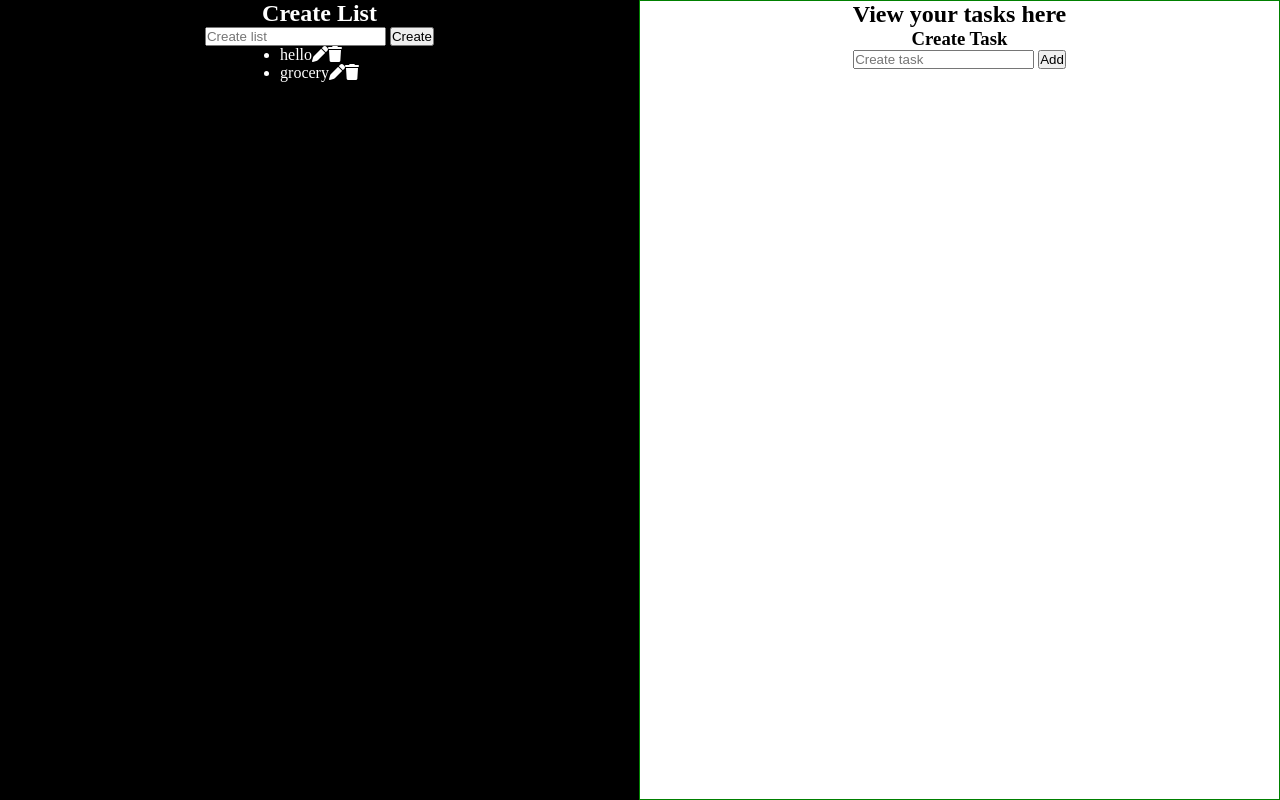
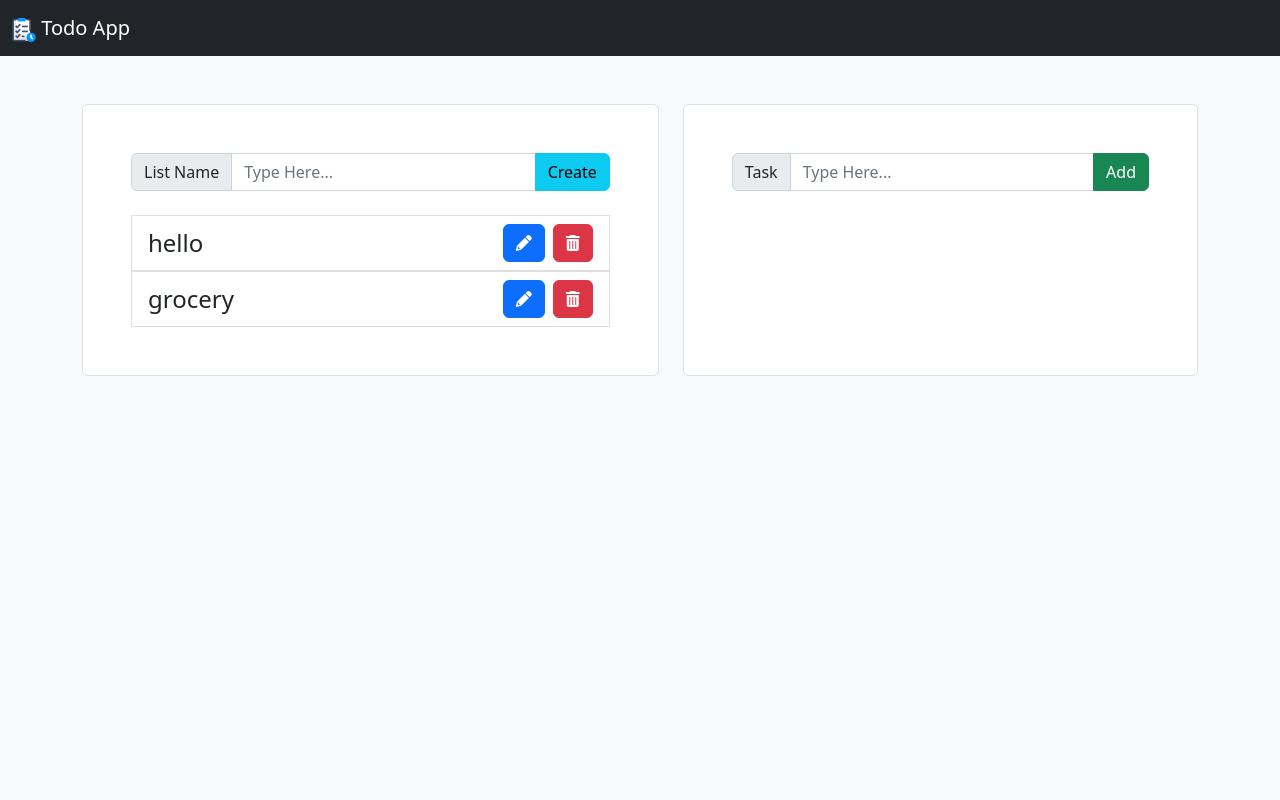
Before and after one commit to sidanand67/todo-app, a plain HTML site: page index.html in a window 1280 px wide. Drawn offline with nearby package versions, Linux system fonts and the light colour scheme.

Commit message:
Add bootstrap design

```diff
--- a/index.html
+++ b/index.html
@@ -1,47 +1,102 @@
 <!DOCTYPE html>
 <html lang="en">
     <head>
-    <meta charset="UTF-8">
-    <meta http-equiv="X-UA-Compatible" content="IE=edge">
-    <meta name="viewport" content="width=device-width, initial-scale=1.0">
+        <meta charset="UTF-8" />
+        <meta http-equiv="X-UA-Compatible" content="IE=edge" />
+        <meta name="viewport" content="width=device-width, initial-scale=1.0" />
 
         <title>Todo App</title>
 
-    <link rel="stylesheet" href="https://cdnjs.cloudflare.com/ajax/libs/font-awesome/6.2.0/css/all.min.css" integrity="sha512-xh6O/CkQoPOWDdYTDqeRdPCVd1SpvCA9XXcUnZS2FmJNp1coAFzvtCN9BmamE+4aHK8yyUHUSCcJHgXloTyT2A==" crossorigin="anonymous" referrerpolicy="no-referrer" />
+        <link
+            rel="stylesheet"
+            href="https://cdnjs.cloudflare.com/ajax/libs/font-awesome/6.2.0/css/all.min.css"
+            integrity="sha512-xh6O/CkQoPOWDdYTDqeRdPCVd1SpvCA9XXcUnZS2FmJNp1coAFzvtCN9BmamE+4aHK8yyUHUSCcJHgXloTyT2A=="
+            crossorigin="anonymous"
+            referrerpolicy="no-referrer"
+        />
 
-    <link rel="stylesheet" href="./style.css">
+        <link
+            href="https://cdn.jsdelivr.net/npm/bootstrap@5.2.1/dist/css/bootstrap.min.css"
+            rel="stylesheet"
+            integrity="sha384-iYQeCzEYFbKjA/T2uDLTpkwGzCiq6soy8tYaI1GyVh/UjpbCx/TYkiZhlZB6+fzT"
+            crossorigin="anonymous"
+        />
+
+        <link rel="stylesheet" href="./style.css" />
     </head>
-<body>
+    <body class="bg-light">
+        <div class="container-fluid p-0 mb-5">
+            <nav class="navbar navbar-dark bg-dark mb-5">
+                <div class="container-fluid">
+                    <a class="navbar-brand text-white" href="#">
+                        <img
+                            src="./tasks.png"
+                            alt="Logo"
+                            width="24"
+                            height="24"
+                            class="d-inline-block align-text-middle"
+                        />
+                        Todo App
+                    </a>
+                </div>
+            </nav>
 
-    <div class="container">
-        <section id="list-component" class="left-container">
-            <h1>Create List</h1>
-            <form onsubmit="event.preventDefault()">
-                <input type="text" id="list-input" placeholder="Create list">
-                <button id="create-list-btn">Create</button>
+            <div class="container d-md-flex justify-content-between">
+                <section id="list-component" class="bg-white border rounded p-5 flex-fill me-md-4">
+                    <form onsubmit="event.preventDefault()" class="mb-4">
+                        <div class="input-group mb-3">
+                            <span
+                                class="input-group-text"
+                                id="inputGroup-sizing-default"
+                                >List Name</span
+                            >
+                            <input
+                                type="text"
+                                class="form-control"
+                                id="list-input"
+                                placeholder="Type Here..."
+                            />
+                            <button class="btn btn-info" id="create-list-btn">
+                                Create
+                            </button>
+                        </div>
                     </form>
 
                     <section>
-                <ul id="list-render">
-
-                </ul>
+                        <ul id="list-render" class="list-group"></ul>
                     </section>
                 </section>
 
-        <section id="task-component" class="right-container">
-            <h1>View your tasks here</h1>
-            <h3>Create Task</h3>
-            <form onsubmit="event.preventDefault()">
-                <input type="text" id="task-input" placeholder="Create task">
-                <button id="add-btn">Add</button>
+                <section id="task-component" class="bg-white border rounded p-5 flex-fill">
+                    <form onsubmit="event.preventDefault()" class="mb-4">
+                        <div class="input-group mb-3">
+                            <span
+                                class="input-group-text"
+                            >
+                                Task
+                            </span>
+                            <input
+                                type="text"
+                                class="form-control"
+                                id="task-input"
+                                placeholder="Type Here..."
+                            />
+                            <button class="btn btn-success" id="add-btn">
+                                Add
+                            </button>
+                        </div>
                     </form>
                     <section>
-                <ul id="task-list">
-
-                </ul>
+                        <ul id="task-list" class="list-group"></ul>
                     </section>
                 </section>
             </div>
+        </div>
         <script src="./script.js"></script>
+        <script
+            src="https://cdn.jsdelivr.net/npm/bootstrap@5.2.1/dist/js/bootstrap.bundle.min.js"
+            integrity="sha384-u1OknCvxWvY5kfmNBILK2hRnQC3Pr17a+RTT6rIHI7NnikvbZlHgTPOOmMi466C8"
+            crossorigin="anonymous"
+        ></script>
     </body>
 </html>
--- a/script.js
+++ b/script.js
@@ -117,19 +117,25 @@ const todoApp = (
             viewLists(){
                 listRenderEl.innerHTML = "";
                 lists.map(list => {
+                    let listDiv = document.createElement('div');
                     let listEl = document.createElement("li");
-                    let listNameEl = document.createElement("span");
-                    listEl.setAttribute("id", list.id);
+                    let listNameEl = document.createElement("p");
+                    listDiv.setAttribute("id", list.id);
                     listNameEl.textContent = list.listName;
 
-                    let editIcon = document.createElement("i");
-                    let delIcon = document.createElement("i");
+                    let editIcon = document.createElement("button");
+                    let delIcon = document.createElement("button");
 
-                    editIcon.classList.add("fa-solid", "fa-pen");
-                    delIcon.classList.add("fa-solid", "fa-trash");
+                    listEl.classList.add('list-group-item', 'd-flex', 'align-items-center');
+                    listNameEl.classList.add('fs-4', 'm-0', 'me-auto');
+                    editIcon.classList.add('btn', 'btn-primary', 'me-2');
+                    editIcon.innerHTML = `<i class="fa-solid fa-pencil"></i>`;
+                    delIcon.innerHTML = `<i class="fa-solid fa-trash-can"></i>`;
+                    delIcon.classList.add('btn', 'btn-danger');
 
                     listEl.append(listNameEl, editIcon, delIcon);
-                    listRenderEl.append(listEl);
+                    listDiv.append(listEl);
+                    listRenderEl.appendChild(listDiv);
                     listInputEl.value = "";
 
                     editIcon.addEventListener('click', () => {
@@ -146,18 +152,24 @@ const todoApp = (
             displayList(listId){
                 taskListEl.innerHTML = "";
                 lists.filter(list => list.id == listId)[0].tasks.map(task => {
+                    let taskDiv = document.createElement('div');
                     let taskContainerEl = document.createElement("li");
                     let checkBoxEl = document.createElement('input');
-                    let taskEl = document.createElement("span");
-                    let editIcon = document.createElement("i");
-                    let delIcon = document.createElement("i");
+                    let taskEl = document.createElement("p");
+                    let editIcon = document.createElement("button");
+                    let delIcon = document.createElement("button");
 
+                    taskContainerEl.classList.add('list-group-item', 'd-flex', 'align-items-center');
+                    taskEl.classList.add('me-auto', 'fs-5', 'm-0');
                     checkBoxEl.setAttribute("type", "checkbox");
                     checkBoxEl.checked = task.isDone;
-                    editIcon.classList.add("fa-solid", "fa-pen");
-                    delIcon.classList.add("fa-solid", "fa-trash");
+                    checkBoxEl.classList.add('me-2');
+                    editIcon.classList.add("btn", "btn-primary", 'me-2');
+                    editIcon.innerHTML = `<i class="fa-solid fa-pencil"></i>`;
+                    delIcon.innerHTML = `<i class="fa-solid fa-trash-can"></i>`;
+                    delIcon.classList.add("btn", "btn-danger");
 
-                    taskContainerEl.setAttribute('id', task.taskId);
+                    taskDiv.setAttribute('id', task.taskId);
                     taskEl.textContent = task.task;
                     taskContainerEl.append(
                         checkBoxEl,
@@ -165,7 +177,8 @@ const todoApp = (
                         editIcon,
                         delIcon
                     );
-                    taskListEl.appendChild(taskContainerEl);
+                    taskDiv.appendChild(taskContainerEl);
+                    taskListEl.appendChild(taskDiv);
 
                     checkBoxEl.addEventListener("click", () => {
                         toggleTaskStatus(listId, task.taskId);
@@ -210,6 +223,7 @@ createListBtnEl.addEventListener('click', () => {
 
 listRenderEl.addEventListener('click', (event) => {
     listId = event.target.parentElement.id;
+    // event.target.parentElement.classList.add('active');
     todoApp.displayList(listId);
 });
 
--- a/style.css
+++ b/style.css
@@ -1,33 +0,0 @@
-*{
-    margin: 0;
-    padding: 0;
-    box-sizing: border-box;
-}
-
-.checked{
-    text-decoration: line-through;
-    color: green;
-}
-
-.container{
-    display: flex;
-    min-height: 100vh;
-    justify-content: space-between;
-}
-
-.left-container{
-    flex: 1;
-    background: black;
-    color: white;
-    display: flex;
-    flex-direction: column;
-    align-items: center;
-}
-
-.right-container{
-    flex: 1;
-    border: 1px solid green;
-    display: flex;
-    flex-direction: column;
-    align-items: center;
-}
```
Also changed, not shown: tasks.png (added). Lines whose indentation alone changed are shown as unchanged.
